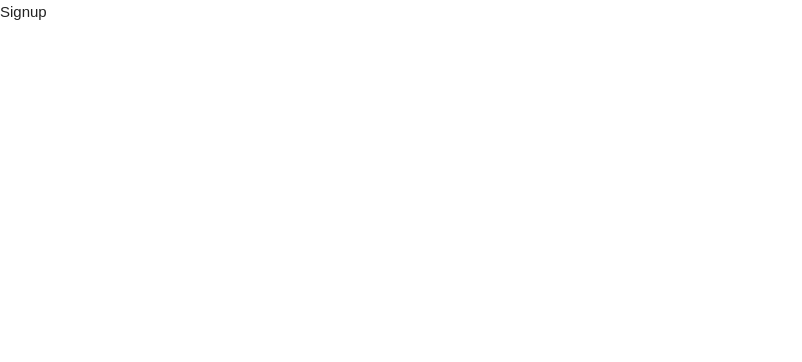
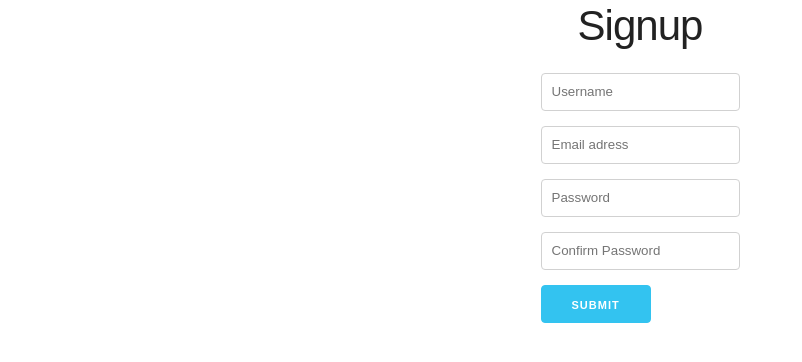
Before and after one commit to munkhtegsh/GraphQL-Apollo-Recipes, a React (Create React App) app in the folder client/: page /signup in a window 1280 px wide. Shown: the top 362 px of the page, without its empty margins (0-802 px from the left). Built offline with nearby package versions, Linux system fonts and the light colour scheme.

Commit message:
Add Form to Signup Component

```diff
--- a/client/src/components/Auth/Signup.js
+++ b/client/src/components/Auth/Signup.js
@@ -3,7 +3,20 @@ import React from 'react';
 class Signup extends React.Component {
   render() {
     return (
-      <div>Signup</div>
+      <div className="App">
+        <h2 className="App">Signup</h2>
+        <form className="form">
+          <input type="text" name="username" placeholder="Username" />
+          <br/>
+          <input type="email" name="email" placeholder="Email adress" />
+          <br/>
+          <input type="password" name="password" placeholder="Password" />
+          <br/>
+          <input type="password" name="passwordConfirmation" placeholder="Confirm Password" />
+          <br/>
+          <button type="submit" className="button-primary">Submit</button>
+        </form>
+      </div>
     )
   }
 }
```
